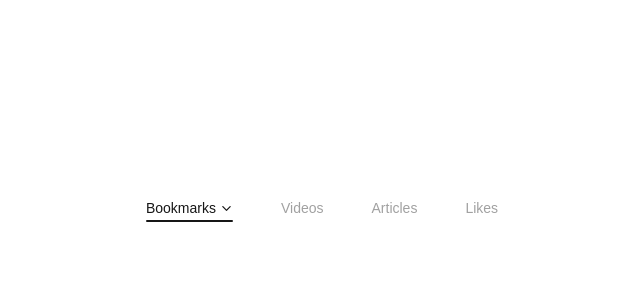
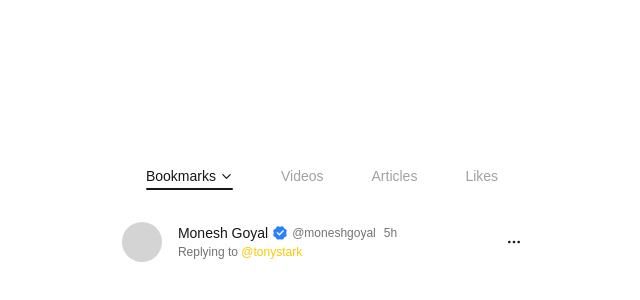
Before and after one commit to 2201monesh/design-component, a Next.js app: page / in a window 1280 px wide. Shown: the part 192-492 px from the top of the page, without its empty margins (318-958 px from the left). Built offline with nearby package versions, Linux system fonts and the light colour scheme.

Commit message:
feat: added tweet header design section for twitter tab switch animation component

```diff
--- a/components/TwitterTabsSwitchAnimation.tsx
+++ b/components/TwitterTabsSwitchAnimation.tsx
@@ -3,6 +3,8 @@
 import React, { useState } from 'react'
 import { motion, AnimatePresence } from 'framer-motion'
 import { IoIosArrowDown } from 'react-icons/io'
+import { HiOutlineDotsHorizontal } from "react-icons/hi";
+import { RiVerifiedBadgeFill } from "react-icons/ri";
 
 const tabs = ['Bookmarks', 'Videos', 'Articles', 'Likes']
 
@@ -11,6 +13,7 @@ const TwitterTabsSwitchAnimation = () => {
 
   return (
     <div className='w-full h-full flex items-center justify-center'>
+      <div className='flex flex-col'>
         <div className='flex items-center'>
           {tabs.map((tab, i) => (
             <button
@@ -50,6 +53,24 @@ const TwitterTabsSwitchAnimation = () => {
             </button>
           ))}
         </div>
+        <div className=' pt-6'>
+          <div className='flex justify-between items-center'>
+            <div className='flex items-center'>
+              <div className='w-10 h-10 rounded-full mr-4 bg-neutral-300'></div>
+              <div>
+                <div className='flex items-center'>
+                  <p className='text-sm mr-1'>Monesh Goyal</p>
+                  <RiVerifiedBadgeFill className='mr-1 text-blue-500' />
+                  <p className='text-neutral-500 text-xs mr-2'>@moneshgoyal</p>
+                  <p className='text-xs text-neutral-500'>5h</p>
+                </div>
+                <p className='text-[12px] text-neutral-500'>Replying to <span className='text-yellow-400'>@tonystark</span></p>
+              </div>
+            </div>
+            <div><HiOutlineDotsHorizontal className='cursor-pointer' /></div>
+          </div>
+        </div>
+      </div>
     </div>
   )
 }
```
Also changed, not shown: components/FolderCardAnimation.tsx (+0 -15 lines). Lines whose indentation alone changed are shown as unchanged.
